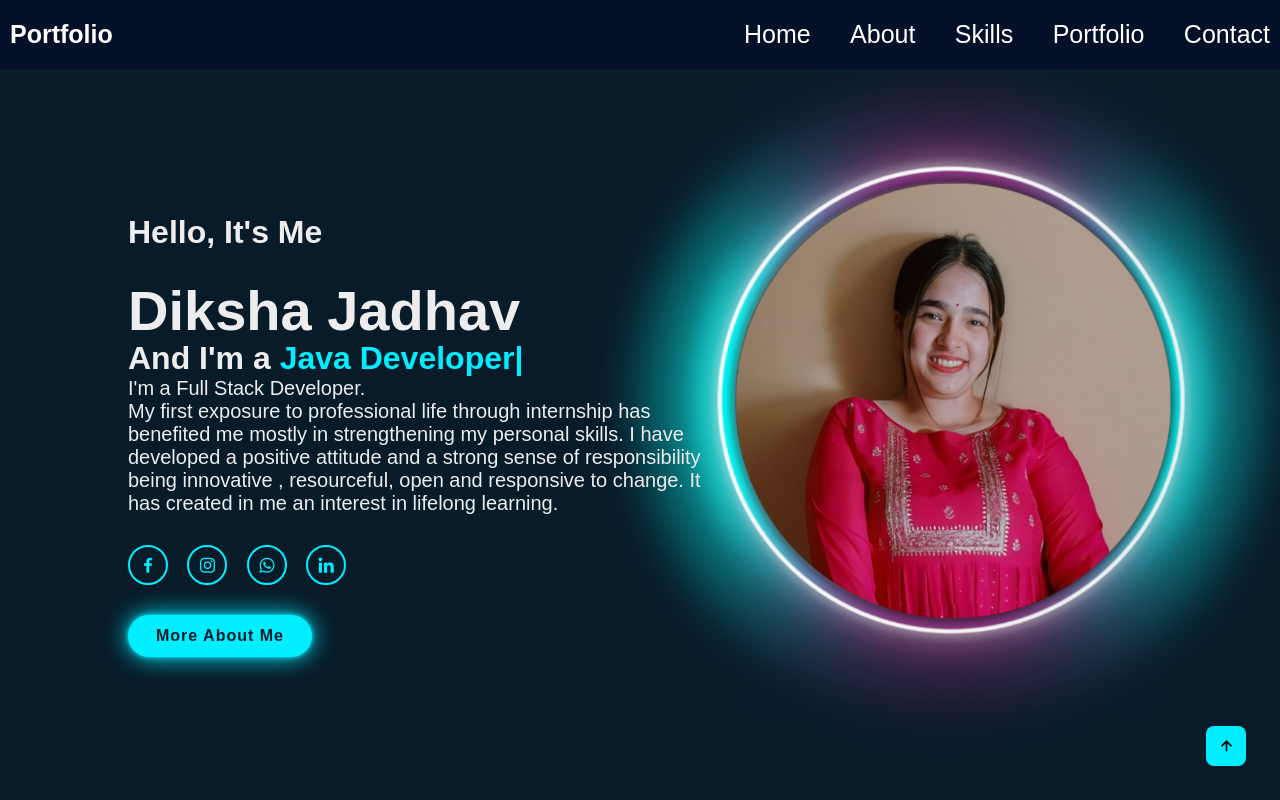
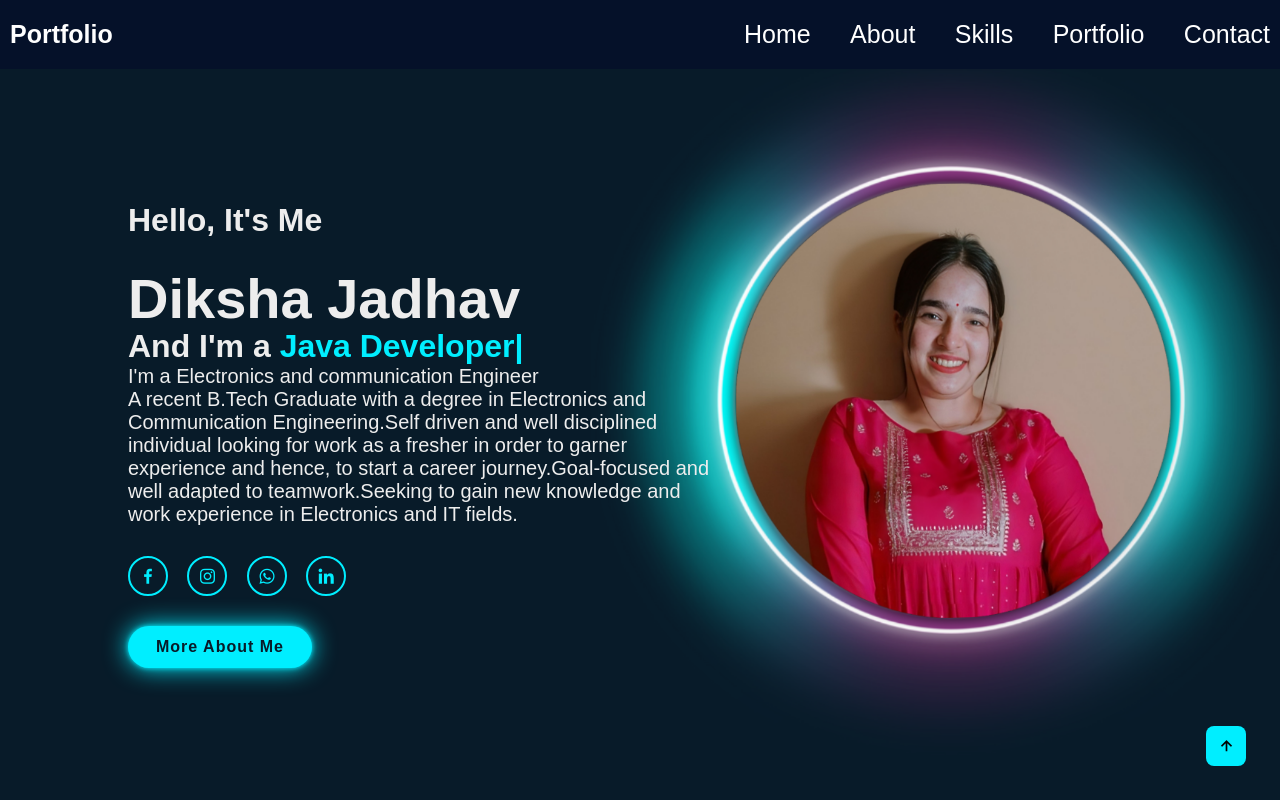
Before and after one commit to QuantumCoding123/Day-10-Portfolio-Website-Modern, a plain HTML site: page index.html in a window 1280 px wide. Shown: the top 800 px of the page. Drawn offline with nearby package versions, Linux system fonts and the light colour scheme.

Commit message:
Update index.html

```diff
--- a/index.html
+++ b/index.html
@@ -25,11 +25,12 @@
             <h3>Hello, It's Me</h3>
             <h1>Diksha Jadhav</h1>
             <h3>And I'm a <span class="text"></span></h3>
-            <p>I'm a Full Stack Developer. <br/>
-                My first exposure to professional life through internship has benefited me mostly in
-                strengthening my personal skills. I have developed a positive attitude and a strong
-                sense of responsibility being innovative , resourceful, open and responsive to change. It has
-                created in me an interest in lifelong learning.
+            <p>I'm a Electronics and communication Engineer  <br/>
+               A recent B.Tech Graduate with a degree in Electronics and Communication Engineering.Self driven and well
+               disciplined individual looking for work as a fresher in order to garner experience and hence, to start a career
+               journey.Goal-focused and well adapted to teamwork.Seeking to gain new knowledge and work experience in
+               Electronics and IT fields.
+
             </p>
             <div class="home-scl">
                 <a href="#" style="--i:7"><i class='bx bxl-facebook'></i></a>
```
